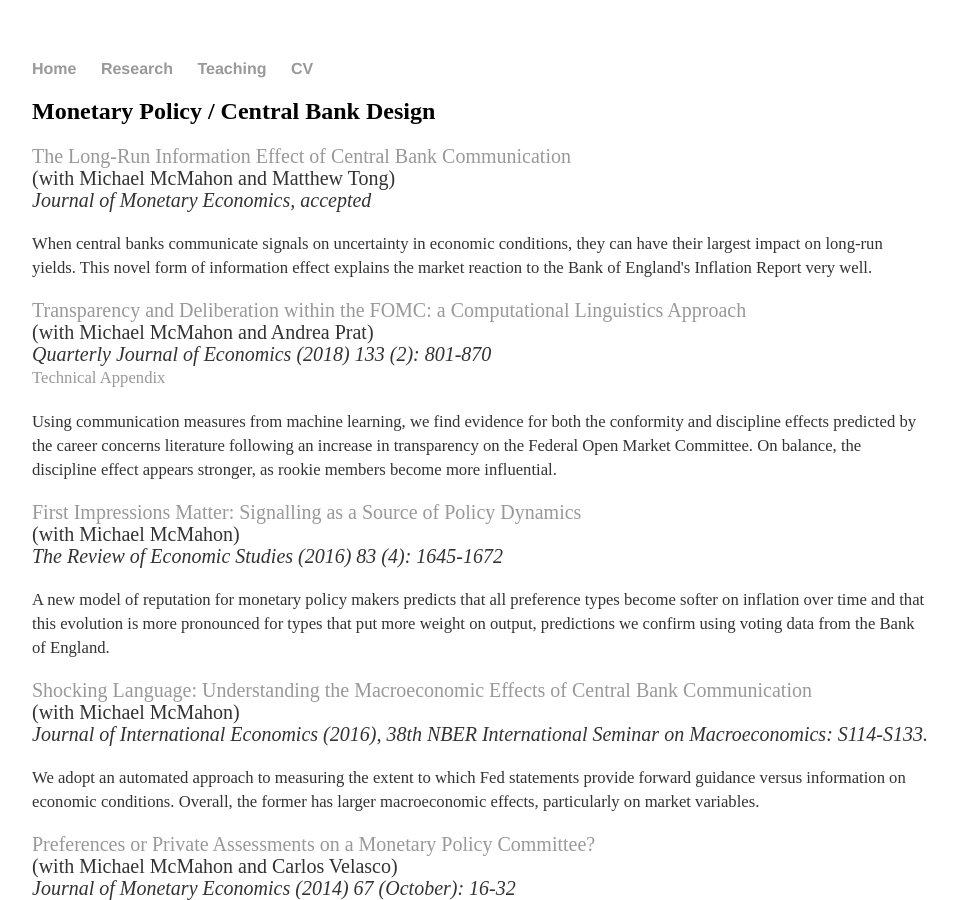
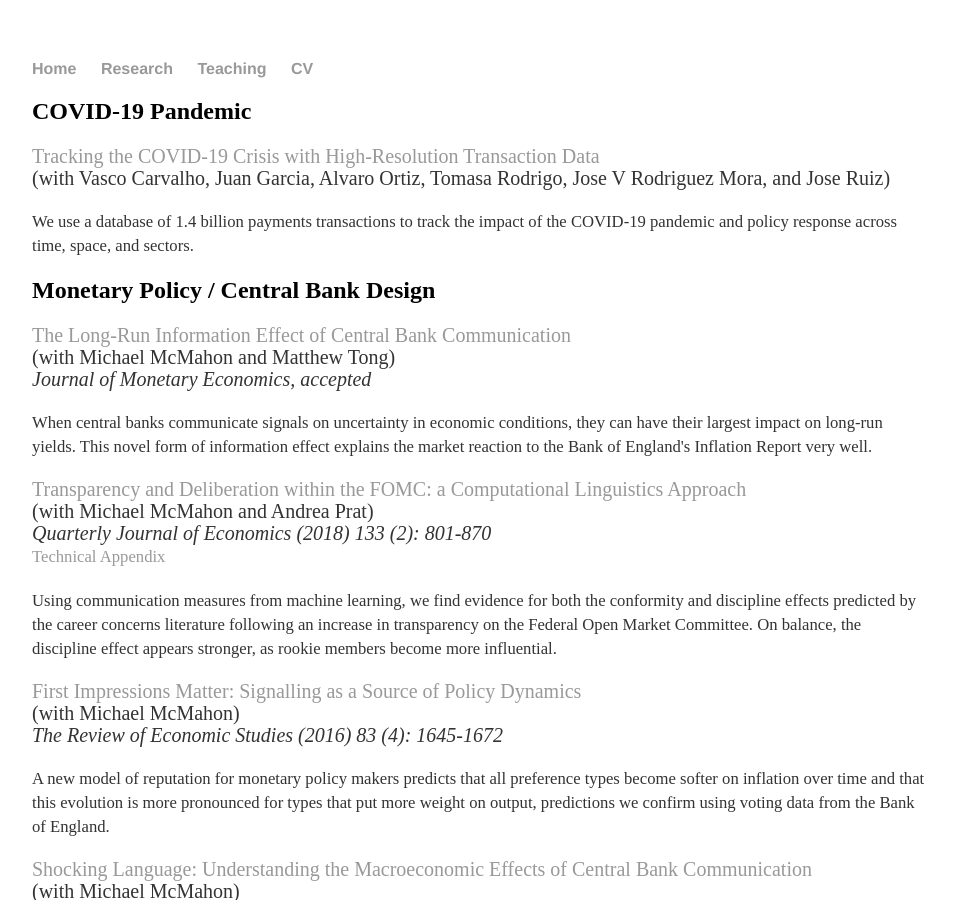
Before and after one commit to sekhansen/sekhansen.github.io, a Jekyll site: the page built from research.html, in a window 1280 px wide and 900 px high. Shown: the whole window, without its empty margins (160-1117 px from the left). Built offline with Jekyll 4.4.1, drawn with Linux system fonts in a browser that asks for light colours.

Commit message:
Update research.html

```diff
--- a/research.html
+++ b/research.html
@@ -2,6 +2,18 @@
 layout: default
 title: Stephen Hansen - Research
 ---
+<h2> COVID-19 Pandemic </h2>
+
+<p>
+<a href="./pdf_files/HMT_wp.pdf"> Tracking the COVID-19 Crisis with High-Resolution Transaction Data </a>
+  <br>(with Vasco Carvalho, Juan Garcia, Alvaro Ortiz, Tomasa Rodrigo, Jose V Rodriguez Mora, and Jose Ruiz)
+  <br>
+</p>
+
+<p>
+<small> We use a database of 1.4 billion payments transactions to track the impact of the COVID-19 pandemic and policy response across time, space, and sectors. </small>
+</p>
+
 <h2>Monetary Policy / Central Bank Design </h2>
 
 <p>
```
